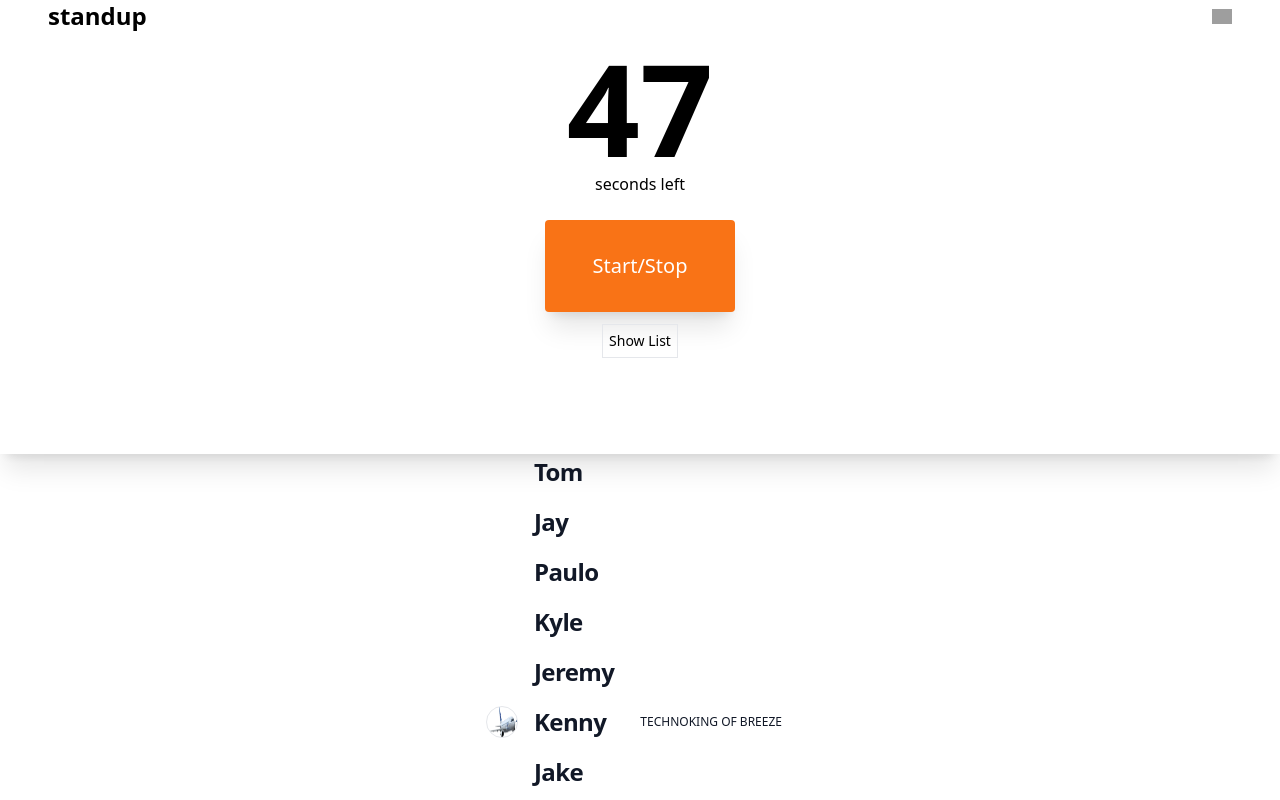
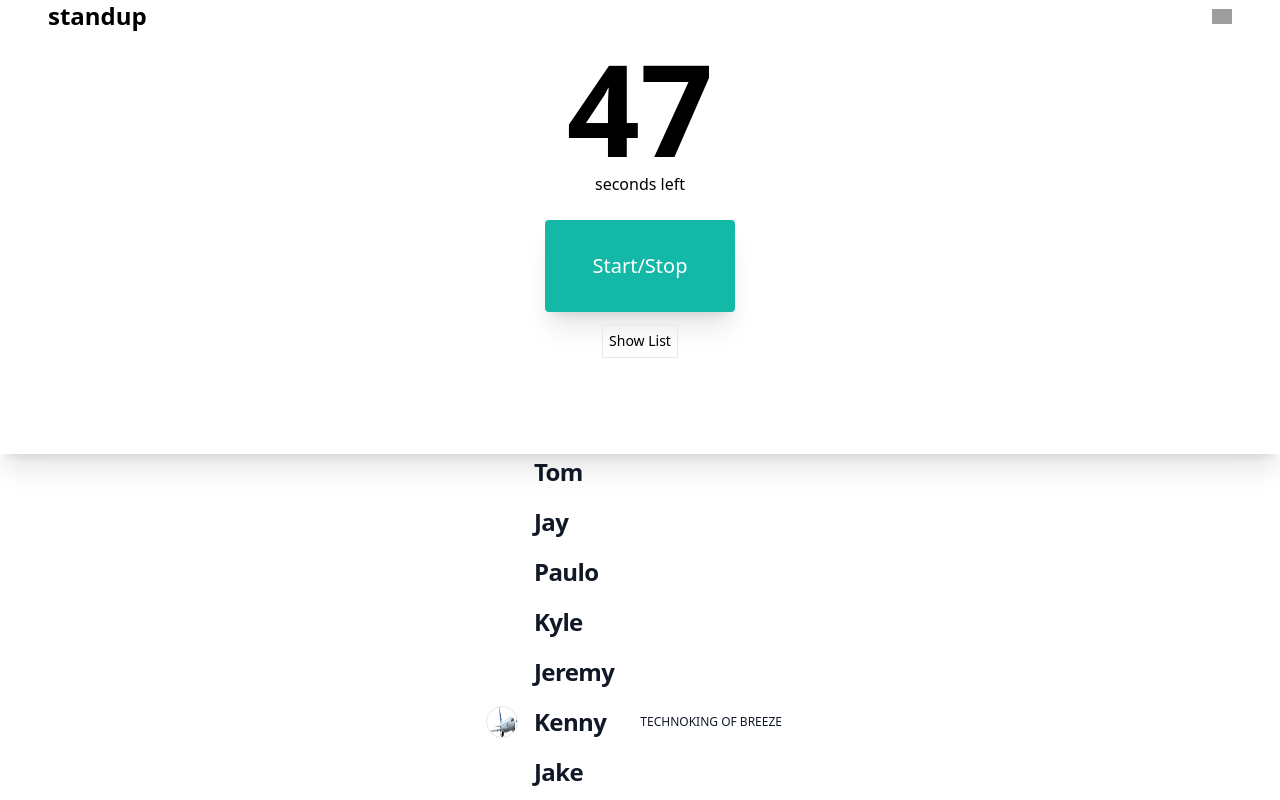
Before and after one commit to kel89/standup-timer, a React (Create React App) app: page / in a window 1280 px wide. Shown: the top 800 px of the page. Built offline with nearby package versions, Linux system fonts and the light colour scheme; grey boxes are pictures that could not be loaded.

Commit message:
btn color

```diff
--- a/src/components/timer.js
+++ b/src/components/timer.js
@@ -67,7 +67,7 @@ export default function Timer({
             </div>
           </div>
           <button
-            className="bg-orange-500 block mx-auto w-200 text-white text-xl mt-5 py-8 px-12 rounded shadow-xl hover:bg-orange-900 hover:shadow-xl transition"
+            className="bg-teal-500 block mx-auto w-200 text-white text-xl mt-5 py-8 px-12 rounded shadow-xl hover:bg-teal-900 hover:shadow-xl transition"
             onClick={() => setGoing(!going)}
           >
             Start/Stop
```
